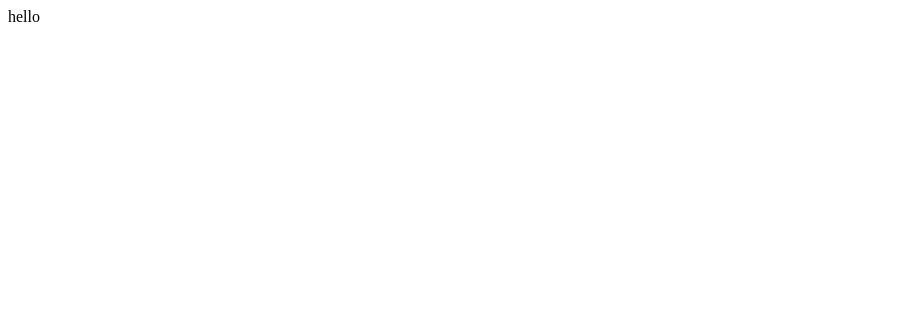
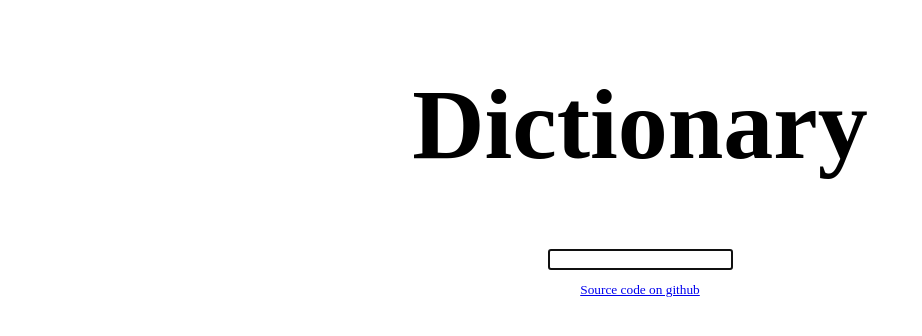
Before and after one commit to Faerthurin/dictionary-project, a React (Create React App) app: page / in a window 1280 px wide. Shown: the top 336 px of the page, without its empty margins (0-922 px from the left). Built offline with nearby package versions, Linux system fonts and the light colour scheme.

Commit message:
created search form

```diff
--- a/src/App.css
+++ b/src/App.css
@@ -0,0 +1,11 @@
+.App {
+  text-align: center;
+}
+
+h1 {
+  font-size: 100px;
+}
+
+footer {
+  margin-top: 10px;
+}
--- a/src/App.js
+++ b/src/App.js
@@ -1,7 +1,18 @@
 import React from "react";
+import Search from "./Search";
 
 import "./App.css";
 
 export default function App() {
-  return <div className="App">hello</div>;
+  return (
+    <div className="App">
+      <h1>Dictionary</h1>
+      <Search />
+      <footer>
+        <small>
+          <a href="/"> Source code on github </a>
+        </small>
+      </footer>
+    </div>
+  );
 }
--- /dev/null
+++ b/src/Search.js
@@ -0,0 +1,22 @@
+import React, { useState } from "react";
+
+export default function Search() {
+  const [word, setWord] = useState(null);
+
+  function changeWord(event) {
+    setWord(event.target.value);
+  }
+
+  function search(event) {
+    event.preventDefault();
+    alert(`searching ${word}`);
+  }
+
+  return (
+    <div className="Search">
+      <form onSubmit={search}>
+        <input type="search" autoFocus="yes" onChange={changeWord} />
+      </form>
+    </div>
+  );
+}
```
Also changed, not shown: public/manifest.json.
